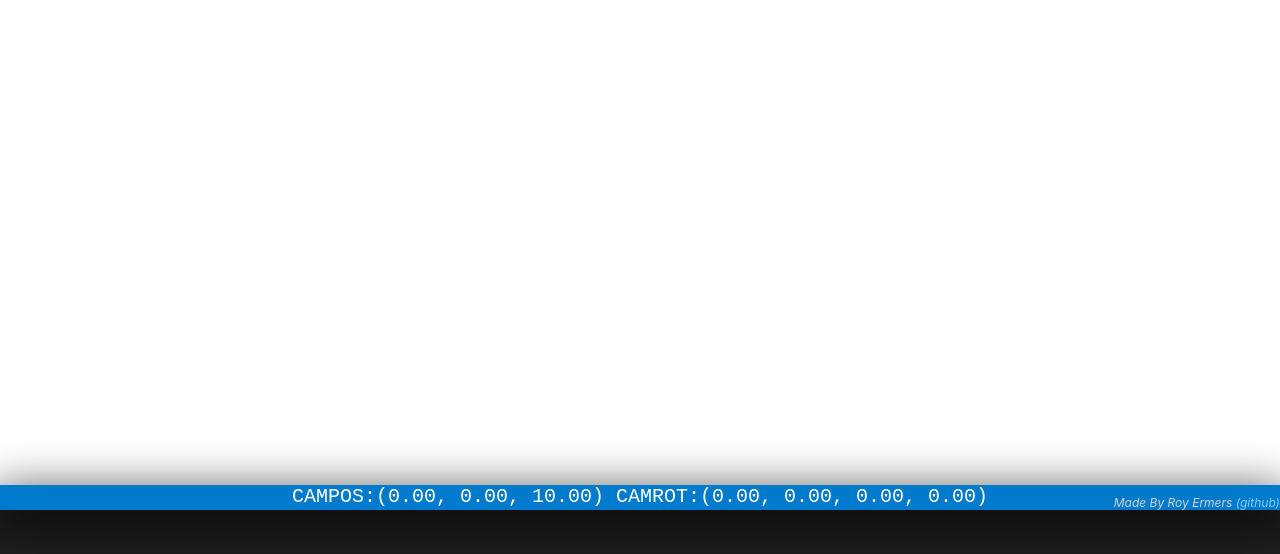
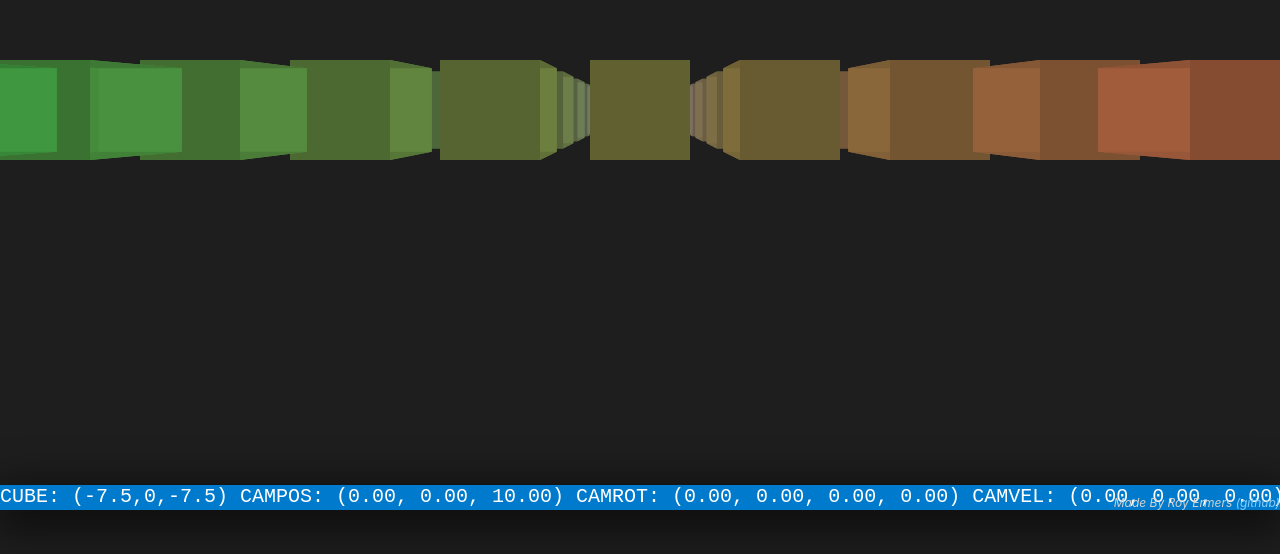
Before and after one commit to Roy-Ermers/3d-engine, a plain HTML site: page index.html in a window 1280 px wide. Shown: the part 290-844 px from the top of the page. Drawn offline with Linux system fonts and the light colour scheme.

Commit message:
refactor

```diff
--- a/index.html
+++ b/index.html
@@ -25,10 +25,6 @@
             margin-bottom: 25px;
             overflow: hidden;
             z-index: -100;
-        }
-
-        canvas {
-            background-color: white;
         }
 
         h1 {
--- a/objects.js
+++ b/objects.js
@@ -1,23 +1,46 @@
-class Camera {
-    set rotation(val) {
-        this.Rotation = val;
-        this.position = this.position.rotateX(val.x).rotateY(val.y).rotateZ(val.z);
+class GameObject {
+    rotation = new Quaternion(0, 0, 0, 0);
+    position = new Vector3();
+    velocity = new Vector3();
+
+    tick() {
+        this.velocity = this.velocity.lerp(Vector3.zero, scene.drag);
+        let rot = this.rotation.toEulerAngles();
+        let relativeForce = rot.multiply(this.velocity);
+
+        this.position = this.position.add(relativeForce);
     }
-    get rotation() {
-        return this.Rotation;
 }
+
+class Camera extends GameObject {
+    /**
+     * @param {number} x
+     * @param {number} y
+     * @param {number} z
+     * @param {number} fov
+     */
     constructor(x, y, z, fov) {
+        super();
         this.position = new Vector3(x, y, z);
         this.FieldOfView = fov;
-        this.Rotation = new Quaternion(0, 0, 0, 0);
+        this.rotation = new Quaternion(0, 0, 0, 0);
+        this.velocity = new Vector3(0, 0, 0);
     }
 }
 class Cube {
+    /**
+     * @param {number} x the x coordinate
+     * @param {number} y the y coordinate
+     * @param {number} z the z coordinate
+     * @param {number} w the width of the cube
+     * @param {number} h the height of the cube
+     * @param {number} d the depth of the cube
+     */
     constructor(x, y, z, w, h, d) {
         this.x = x;
         this.y = y;
         this.z = z;
-        var size = this.size = new Vector3(w, h, d);
+        let size = this.size = new Vector3(w, h, d);
         this.rotation = Vector3.zero.toQuaternion();
         this.vertices = [
             new Vector3(-size.x / 2 + x, size.y / 2 + y, -size.z / 2 + z),
@@ -42,6 +65,11 @@ class Cube {
 }
 
 class Color {
+    /**
+     * @param {number} r
+     * @param {number} g
+     * @param {number} b
+     */
     constructor(r, g, b) {
         this.r = r;
         this.g = g;
@@ -72,6 +100,9 @@ class Color {
         return new Color(Math.floor(Math.random() * 255), Math.floor(Math.random() * 255), Math.floor(Math.random() * 255));
     }
 
+    /**
+     * @param {number} factor
+     */
     shade(factor) {
         return new Color(Math.floor(this.r * (1 - factor)), Math.floor(this.g * (1 - factor)), Math.floor(this.b * (1 - factor)));
     }
@@ -87,17 +118,50 @@ class Color {
 }
 // #region Units
 class Vector3 {
+    /**
+     * @param {number} [x]
+     * @param {number} [y]
+     * @param {number} [z]
+     */
     constructor(x, y, z) {
-        this.x = x;
-        this.y = y;
-        this.z = z ? z : 1;
+        this.x = x || 0;
+        this.y = y || 0;
+        this.z = z || 0;
     }
+    /**
+     * @param {Vector3} vec1
+     * @param {Vector3} vec2
+     */
     static distance(vec1, vec2) {
         return Math.sqrt(Math.pow(vec2.x - vec1.x, 2) + Math.pow(vec2.y - vec1.y, 2) + Math.pow(vec2.z - vec1.z, 2));
     }
     static get zero() {
         return new Vector3(0, 0, 0);
     }
+    static get one() {
+        return new Vector3(1, 1, 1);
+    }
+    static get forward() {
+        return new Vector3(0, 0, -1);
+    }
+    static get backward() {
+        return new Vector3(0, 0, 1);
+    }
+    static get left() {
+        return new Vector3(1, 0, 0);
+    }
+    static get right() {
+        return new Vector3(-1, 0, 0);
+    }
+    /**
+     * @param {Vector3} vector
+     */
+    rotate(vector) {
+        return new Vector3(this.x, this.y, this.z).rotateX(vector.x).rotateY(vector.y).rotateZ(vector.z);
+    }
+    /**
+     * @param {number} angle
+     */
     rotateX(angle) {
         let rad, cosa, sina, y, z;
         rad = angle * Math.PI / 180;
@@ -108,6 +172,9 @@ class Vector3 {
         return new Vector3(this.x, y, z);
     }
 
+    /**
+     * @param {number} angle
+     */
     rotateY(angle) {
         let rad, cosa, sina, x, z;
         rad = angle * Math.PI / 180;
@@ -118,6 +185,9 @@ class Vector3 {
         return new Vector3(x, this.y, z);
     }
 
+    /**
+     * @param {number} angle
+     */
     rotateZ(angle) {
         let rad, cosa, sina, x, y;
         rad = angle * Math.PI / 180;
@@ -156,17 +226,54 @@ class Vector3 {
         let z = sy * cr * cp - cy * sr * sp;
         return new Quaternion(x, y, z, w);
     }
+
+    /**
+     * @param {Vector3} vector
+     */
+    add(vector) {
+        return new Vector3(this.x + vector.x, this.y + vector.y, this.z + vector.z);
+    }
+    /**
+     * @param {number|Vector3} factor
+     */
+    multiply(factor) {
+        if (factor instanceof Vector3)
+            return new Vector3(this.x * factor.x, this.y * factor.y, this.z * factor.z);
+        else
+            return new Vector3(this.x * factor, this.y * factor, this.z * factor);
+    }
+    /**
+     * @param {Vector3} vector
+     * @param {number} time
+     */
+    lerp(vector, time) {
+        return new Vector3(
+            GameMath.lerp(this.x, vector.x, time),
+            GameMath.lerp(this.y, vector.y, time),
+            GameMath.lerp(this.z, vector.z, time)
+        );
+    }
+    get average() {
+        return (this.x + this.y + this.z) / 3;
+    }
     toString() {
         return "(" + this.x.toFixed(2) + ", " + this.y.toFixed(2) + ", " + this.z.toFixed(2) + ")";
     }
 }
 
+
 class Quaternion {
+    /**
+     * @param {number} x
+     * @param {number} y
+     * @param {number} z
+     * @param {number} w
+     */
     constructor(x, y, z, w) {
-        this.w = w ? w : 0;
-        this.x = x;
-        this.y = y;
-        this.z = z;
+        this.w = w || 0;
+        this.x = x || 0;
+        this.y = y || 0;
+        this.z = z || 0;
     }
     toEulerAngles() {
         let roll, pitch, yaw;
@@ -176,13 +283,15 @@ class Quaternion {
 
         let sinp = 2 * (this.w * this.y - this.z * this.x);
         if (Math.abs(sinp) >= 1)
-            pitch = Math.copysign(Math.PI / 2, sinp);
+            pitch = GameMath.sign(Math.PI / 2, sinp);
         else
             pitch = Math.asin(sinp);
 
         let siny = 2 * (this.w * this.z + this.x * this.y);
         let cosy = 1 - 2 * (this.y * this.y + this.z * this.z);
         yaw = Math.atan2(siny, cosy);
+
+        return new Vector3(roll, pitch, yaw);
     }
     toString() {
         return "(" + this.x.toFixed(2) + ", " + this.y.toFixed(2) + ", " + this.z.toFixed(2) + ", " + this.w.toFixed(2) + ")";
@@ -190,12 +299,37 @@ class Quaternion {
 
 }
 //  #endregion
-Math.clamp = function (value, min, max) {
+
+/**
+ * @static
+ */
+class GameMath {
+    /**
+     *  @param {number} value
+     * @param {number} min
+     * @param {number} max
+     */
+    static clamp(value, min, max) {
         return Math.max(Math.min(value, max), min);
     }
-Math.copysign = function (value, sign) {
+
+    /**
+     * @param {number} value
+     * @param {number} sign
+     */
+    static sign(value, sign) {
         if (sign < 0) {
             return -value;
         } else
             return value;
     }
+
+    /**
+        * @param {number} start
+        * @param {number} end
+        * @param {number} amt
+        */
+    static lerp(start, end, amt) {
+        return (1 - amt) * start + amt * end;
+    }
+}
--- a/renderer.js
+++ b/renderer.js
@@ -1,56 +1,44 @@
 "use strict";
+
 var canvas;
 var ctx;
 var MousePosition;
+
+/**
+ * @type {Cube[]}
+ */
 var cubes = [];
-var camera = new Camera(0, 0, 10, 70);
-var currentZoom = 3;
-var zoom = 3;
+var camera = new Camera(0, 0, 10, 50);
 var Debug = {
     DrawOrder: false
-}
-
-function ZoomView(evt) {
-    zoom = Math.max(2, zoom + evt.deltaY * 0.01);
-}
-
-function Clamp(value, min, max) {
-    return Math.max(Math.min(value, max), min);
-}
-
+};
+let scene = {
+    drag: 0.1,
+    cubes: []
+};
 function Onload() {
     canvas = document.getElementsByTagName("canvas")[0];
     canvas.addEventListener("mousedown", OnMouseDown);
     canvas.addEventListener("mouseup", function () {
         MousePosition = undefined;
     });
-    for (var x = -2; x <= 2; x++) {
-        for (var y = -2; y <= 2; y++) {
-            for (var z = -2; z <= 2; z++) {
-                if (Math.abs(x) == 2 || Math.abs(y) == 2 || Math.abs(z) == 2) {
-                    cubes.push(new Cube(x, y, z, 1, 1, 1));
-                    cubes[cubes.length - 1].color = Color.Random;
-                }
-            }
+    for (var x = -5; x < 5; x++) {
+        for (var z = -5; z < 5; z++) {
+            let cube = new Cube(x * 1.5, 0, z * 1.5, 1, 1, 1);
+            cube.color = new Color(128 + Math.sin(x / 10) * 128, 128 + Math.sin(x / 10 * z / 10) * 128, 128 + Math.sin(z / 10) * 128);;
+            scene.cubes.push(cube);
         }
     }
-    cubes.push(new Cube(0, 0, 0, .5, .5, 1));
-    cubes[cubes.length - 1].color = Color.Red;
+
     document.addEventListener("keydown", KeyDown);
     canvas.addEventListener("mousemove", MouseMove);
-    canvas.onmousewheel = function (evt) {
-        ZoomView(evt);
-    };
     ctx = canvas.getContext("2d");
     ctx.imageSmoothingEnabled = true;
-    document.Resize += Resize;
-    Resize();
-    Redraw();
+    document.addEventListener("resize", resize);
+    resize();
+    redraw();
 }
 
-function lerp(start, end, amt) {
-    return (1 - amt) * start + amt * end;
-}
 
 function OnMouseDown(event) {
     if (MousePosition != undefined) return;
@@ -61,17 +49,24 @@ function OnMouseDown(event) {
 }
 
 function KeyDown(event) {
-    if (event.code == "ArrowUp") {
-        camera.rotation.x++;
+    if (event.code == "ArrowLeft")
+        camera.rotation.x -= 1;
+    if (event.code == "ArrowRight")
+        camera.rotation.x += 1;
+    if (event.code == "KeyW") {
+        camera.velocity = camera.velocity.add(Vector3.forward);
     }
-    if (event.code == "ArrowDown") {
-        camera.rotation.x--;
+    if (event.code == "KeyA") {
+        camera.velocity = camera.velocity.add(Vector3.left);
+
     }
-    if (event.code == "ArrowLeft") {
-        camera.rotation.y--;
+    if (event.code == "KeyS") {
+        camera.velocity = camera.velocity.add(Vector3.backward);
+
     }
-    if (event.code == "ArrowRight") {
-        camera.rotation.y++;
+    if (event.code == "KeyD") {
+        camera.velocity = camera.velocity.add(Vector3.right);
+
     }
     if (event.code == "KeyZ") {
         camera.rotation.z++;
@@ -83,40 +78,37 @@ function KeyDown(event) {
 
 function MouseMove(event) {
     if (MousePosition == undefined) return;
-    camera.rotation.y = lerp(camera.rotation.y, (MousePosition.x - event.clientX) * 0.25, 0.2);
-    camera.rotation.x = lerp(camera.rotation.x, (MousePosition.y - event.clientY) * -0.25, 0.2);
+    camera.rotation.y = GameMath.lerp(camera.rotation.y, (MousePosition.x - event.clientX) * 0.25, 0.2);
+    camera.rotation.x = GameMath.lerp(camera.rotation.x, (MousePosition.y - event.clientY) * -0.25, 0.2);
 }
 
-function Resize() {
+function resize() {
     canvas.width = window.innerWidth;
     canvas.height = window.innerHeight;
 }
 
 var VertexQueue;
 
-function Redraw(framerate) {
-    document.getElementById("info").innerText = "CAMPOS:" + camera.position.toString() + " CAMROT:" + camera.rotation.toString();
+function redraw(framerate) {
+    camera.tick();
+    document.getElementById("info").textContent = `CUBE: (${scene.cubes[0].x},${scene.cubes[0].y},${scene.cubes[0].z}) CAMPOS: ${camera.position.toString()} CAMROT: ${camera.rotation.toString()} CAMVEL: ${camera.velocity}`;
+    ctx.clearRect(0, 0, canvas.width, canvas.height);
 
-    currentZoom = lerp(currentZoom, zoom, 0.1);
-    ctx.clearRect(0, 0, canvas.width, canvas.height);
-    cubes[cubes.length - 1].x = camera.position.x;
-    cubes[cubes.length - 1].y = camera.position.y;
-    cubes[cubes.length - 1].z = camera.position.z;
-    cubes[cubes.length - 1].color = new Color(framerate % 255, 0, 0);
-    var color = Color.Black;
-    var drawOrder = cubes.sort(function (a, b) {
-        return Vector3.distance(new Vector3(b.x, b.y, b.z), camera.position) - Vector3.distance(new Vector3(a.x, a.y, a.z), camera.position);
-    });
+
+    var drawOrder = scene.cubes.sort((a, b) => Vector3.distance(b, camera.position) - Vector3.distance(a, camera.position));
+
     for (let CubeIndex = 0; CubeIndex < drawOrder.length; CubeIndex++) {
         VertexQueue = [];
-        let cube = drawOrder[CubeIndex];
+        let cube = drawOrder[drawOrder.length - CubeIndex - 1];
+        // cube.rotation.x++;
+        // cube.rotation.y++;
         for (let i = 0; i < cube.vertices.length; i++) {
             //get current vertice
             let vertex = cube.vertices[i];
             //apply rotation
-            let VertexRotation = vertex.rotateX(camera.rotation.x + cube.rotation.x).rotateY(camera.rotation.y + cube.rotation.y).rotateZ(camera.rotation.z + cube.rotation.z);
+            let VertexRotation = vertex.add(new Vector3(-cube.x, -cube.y, -cube.z)).rotate(cube.rotation).add(new Vector3(cube.x, cube.y, cube.z));
             //apply 3d transformations
-            var Projection = VertexRotation.project(canvas.width, canvas.height, Camera.FieldOfView * 10, 100);
+            var Projection = VertexRotation.add(camera.position).rotate(camera.rotation).project(canvas.width, canvas.height, camera.FieldOfView * 10, 3);
             //add this vertice to the drawingqueue
             VertexQueue.push(Projection);
         }
@@ -126,8 +118,8 @@ function Redraw(framerate) {
         for (let i = 0; i < cube.faces.length; i++) {
             var faces = cube.faces[i];
             AvgZ[i] = {
-                "index": i,
-                "z": (VertexQueue[faces[0]].z + VertexQueue[faces[1]].z + VertexQueue[faces[2]].z + VertexQueue[faces[3]].z) / 4.0
+                index: i,
+                z: (VertexQueue[faces[0]].z + VertexQueue[faces[1]].z + VertexQueue[faces[2]].z + VertexQueue[faces[3]].z) / 4.0
             };
         }
         //And sort them on their Z value
@@ -139,20 +131,20 @@ function Redraw(framerate) {
             var faces = cube.faces[AvgZ[i].index];
             ctx.beginPath();
             if (Debug.DrawOrder) {
-                ctx.strokeStyle = color.shade(0.01 * CubeIndex).invert().toString();
-                ctx.fillStyle = color.shade(0.01 * CubeIndex).toString();
+                ctx.strokeStyle = Color.White.shade(0.01 * CubeIndex).toString();
+                ctx.fillStyle = Color.White.shade(0.01 * CubeIndex).invert().toString();
             } else {
                 ctx.fillStyle = cube.color.shade(0.05 * i).toString();
-                ctx.strokeStyle = cube.color.invert();
+                ctx.strokeStyle = cube.color.shade(0.5 * i);
             }
             ctx.moveTo(VertexQueue[faces[0]].x, VertexQueue[faces[0]].y);
             ctx.lineTo(VertexQueue[faces[1]].x, VertexQueue[faces[1]].y);
             ctx.lineTo(VertexQueue[faces[2]].x, VertexQueue[faces[2]].y);
             ctx.lineTo(VertexQueue[faces[3]].x, VertexQueue[faces[3]].y);
             ctx.closePath();
-            ctx.stroke();
+            //ctx.stroke();
             ctx.fill();
         }
     }
-    requestAnimationFrame(Redraw);
+    requestAnimationFrame(redraw);
 }
```
Also changed, not shown: jsconfig.json (added, +9 -0 lines), 1 other file. Lines whose indentation alone changed are shown as unchanged.
